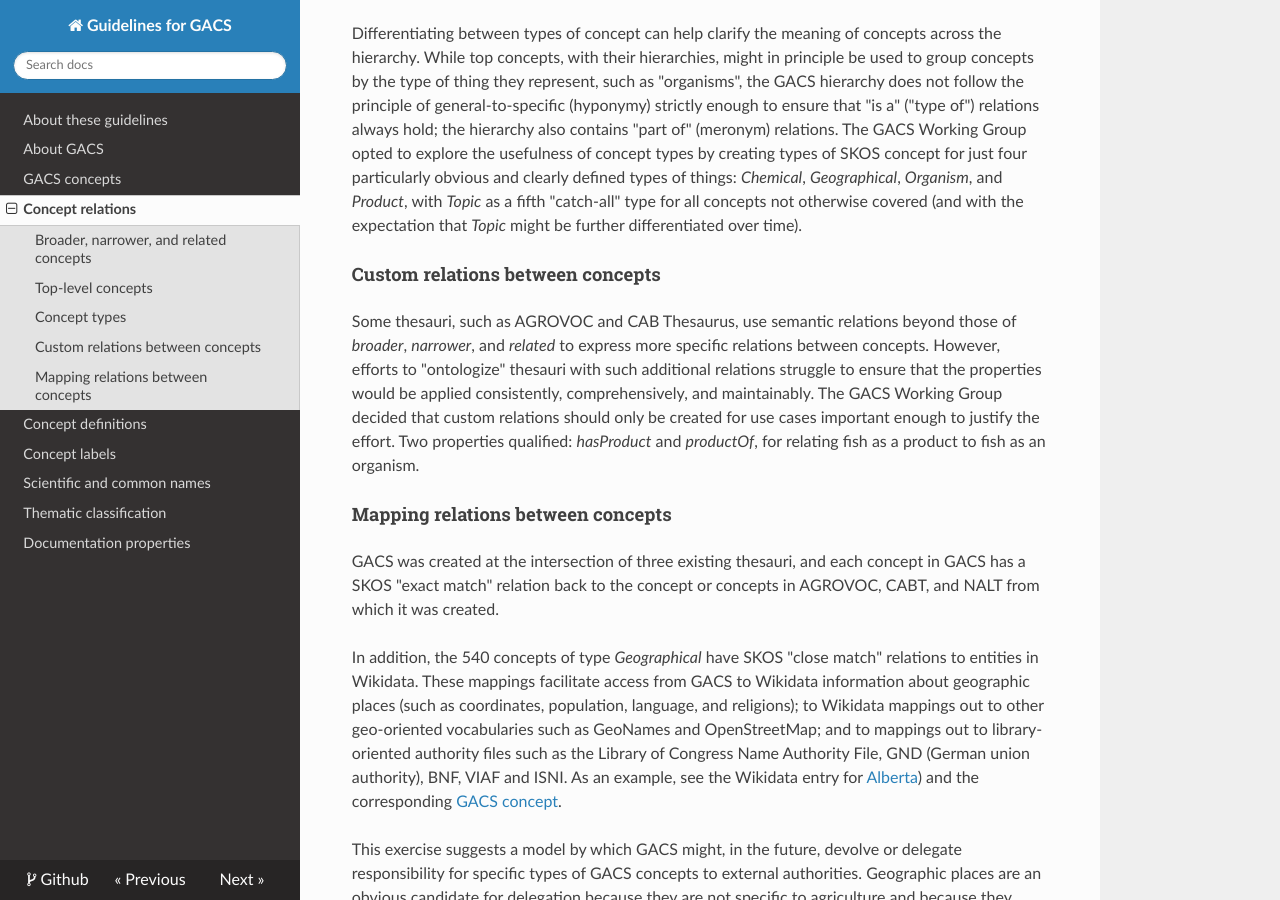
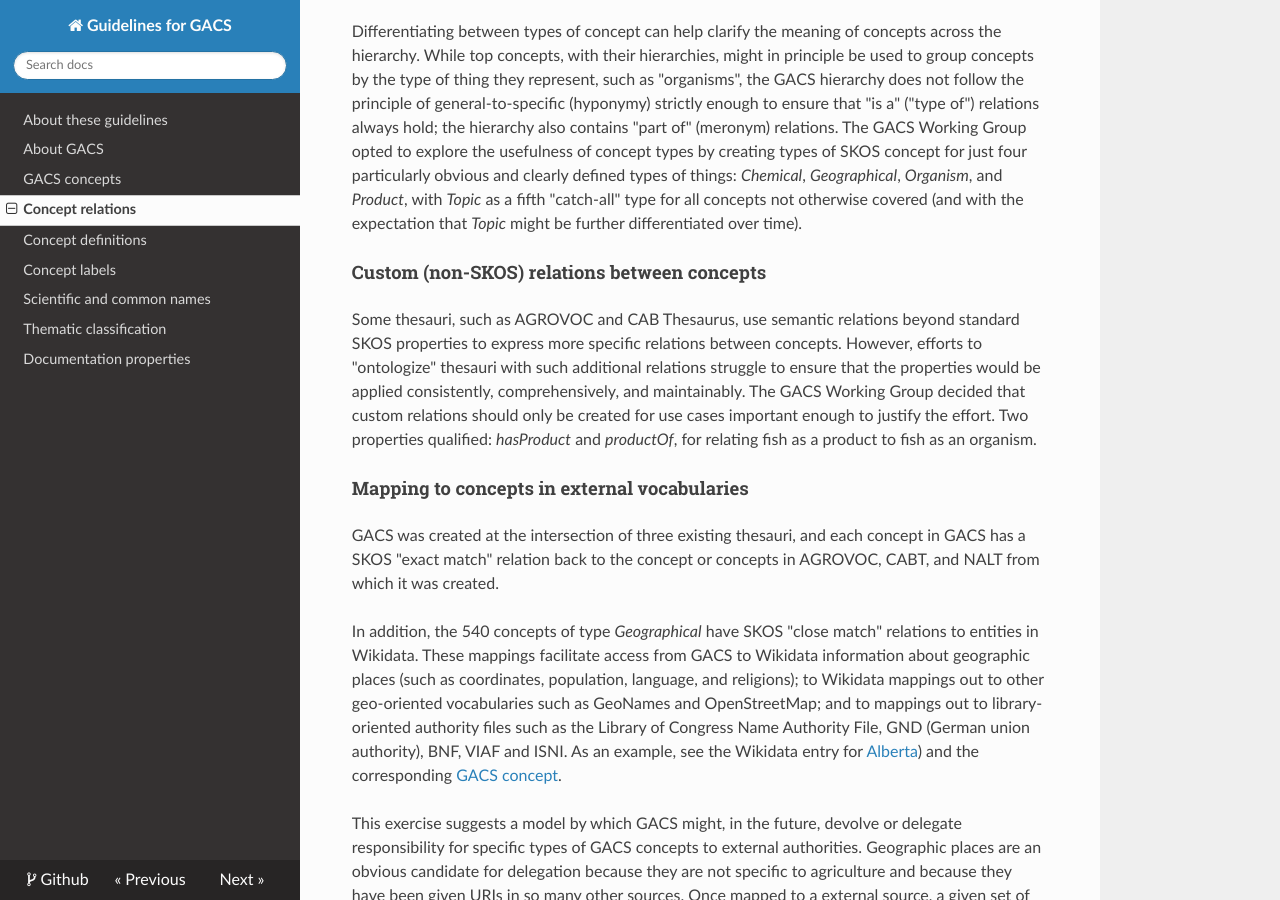
Before and after one commit to agrisemantics/gacs-qip, an MkDocs documentation site: the page built from docs/relations.md, in a window 1280 px wide and 900 px high, scrolled down 1477 px. Built offline with MkDocs 1.6.1, drawn with Linux system fonts in a browser that asks for light colours; nearby versions of some CDN libraries; old or Windows-style settings are respelled for this version of MkDocs; some of the changed text lies outside the part shown.

Commit message:
streamline section headings

```diff
--- a/docs/relations.md
+++ b/docs/relations.md
@@ -80,18 +80,18 @@
 concepts not otherwise covered (and with the expectation that _Topic_ might be
 further differentiated over time).
 
-#### Custom relations between concepts
+#### Custom (non-SKOS) relations between concepts
 
 Some thesauri, such as AGROVOC and CAB Thesaurus, use semantic relations beyond
-those of _broader_, _narrower_, and _related_ to express more specific
-relations between concepts.  However, efforts to "ontologize" thesauri with
-such additional relations struggle to ensure that the properties would be
-applied consistently, comprehensively, and maintainably.  The GACS Working
-Group decided that custom relations should only be created for use cases
-important enough to justify the effort.  Two properties qualified: _hasProduct_
-and _productOf_, for relating fish as a product to fish as an organism.
+standard SKOS properties to express more specific relations between concepts.
+However, efforts to "ontologize" thesauri with such additional relations
+struggle to ensure that the properties would be applied consistently,
+comprehensively, and maintainably.  The GACS Working Group decided that custom
+relations should only be created for use cases important enough to justify the
+effort.  Two properties qualified: _hasProduct_ and _productOf_, for relating
+fish as a product to fish as an organism.
 
-#### Mapping relations between concepts
+#### Mapping to concepts in external vocabularies
 
 GACS was created at the intersection of three existing thesauri, and each
 concept in GACS has a SKOS "exact match" relation back to the concept or
--- a/docs/thematic_classification.md
+++ b/docs/thematic_classification.md
@@ -21,8 +21,6 @@
 listing of the [full classification
 scheme](https://github.com/agrisemantics/gacs-qip/blob/master/documentation/thematic_classification_full.md)
 for printout.
-
-#### Upper classification scheme for GACS (top level)
 
 Headings in the classification scheme are designated with two-letter codes.
 In addition, each heading is identified with a URI in the GACS namespace,
```
Also changed, not shown: other parts of docs/relations.md (+1 -1 lines), docs/concepts.md (+1 -1 lines), docs/definitions.md (+2 -6 lines), docs/docproperties.md (+0 -2 lines).
